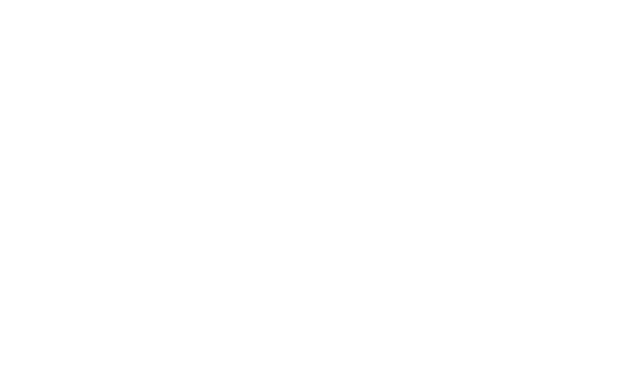
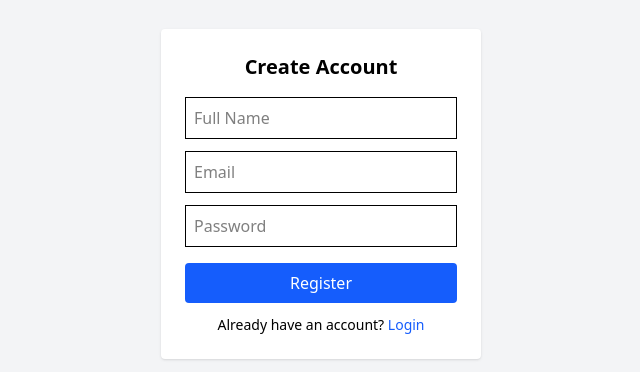
Before and after one commit to Saurabh190120/saas-paltform, a React (Vite) app in the folder saas/: page /register in a window 1280 px wide. Before the commit this address had no page. Shown: the part 206-578 px from the top of the page, without its empty margins (319-959 px from the left). Built offline with nearby package versions, Linux system fonts and the light colour scheme.

Commit message:
register page

```diff
--- a/saas/src/pages/auth/Register.jsx
+++ b/saas/src/pages/auth/Register.jsx
@@ -1,9 +1,81 @@
-import React from 'react'
+import { useState } from "react";
+import { useNavigate, Link } from "react-router-dom";
 
-const Register = () => {
+export default function Register() {
+  const navigate = useNavigate();
+
+  const [formData, setFormData] = useState({
+    name: "",
+    email: "",
+    password: "",
+  });
+
+  const handleChange = (e) => {
+    setFormData({
+      ...formData,
+      [e.target.name]: e.target.value,
+    });
+  };
+
+  const handleSubmit = (e) => {
+    e.preventDefault();
+
+    // TEMP: frontend-only register simulation
+    // Later this will be replaced by backend API call
+    console.log("Registered user:", formData);
+
+    // After successful registration → go to login
+    navigate("/");
+  };
+
   return (
-    <div>Register</div>
-  )
+    <div className="h-screen flex items-center justify-center bg-gray-100">
+      <form
+        onSubmit={handleSubmit}
+        className="bg-white p-6 shadow w-80 rounded"
+      >
+        <h2 className="text-xl font-bold mb-4 text-center">
+          Create Account
+        </h2>
+
+        <input
+          type="text"
+          name="name"
+          placeholder="Full Name"
+          className="border p-2 w-full mb-3"
+          required
+          onChange={handleChange}
+        />
+
+        <input
+          type="email"
+          name="email"
+          placeholder="Email"
+          className="border p-2 w-full mb-3"
+          required
+          onChange={handleChange}
+        />
+
+        <input
+          type="password"
+          name="password"
+          placeholder="Password"
+          className="border p-2 w-full mb-4"
+          required
+          onChange={handleChange}
+        />
+
+        <button className="bg-blue-600 text-white w-full p-2 rounded">
+          Register
+        </button>
+
+        <p className="text-sm text-center mt-3">
+          Already have an account?{" "}
+          <Link to="/" className="text-blue-600">
+            Login
+          </Link>
+        </p>
+      </form>
+    </div>
+  );
 }
-
-export default Register
--- a/saas/src/routes/AppRoutes.jsx
+++ b/saas/src/routes/AppRoutes.jsx
@@ -4,12 +4,13 @@
 import Users from "../pages/dashboard/Users";
 import Settings from "../pages/dashboard/Settings";
 import ProtectedRoute from "./ProtectedRoute";
+import Register from "../pages/auth/Register";
 
 export default function AppRoutes() {
   return (
     <Routes>
       <Route path="/" element={<Login />} />
-
+      <Route path="/register" element={<Register />} />
       <Route
         path="/dashboard"
         element={
```
